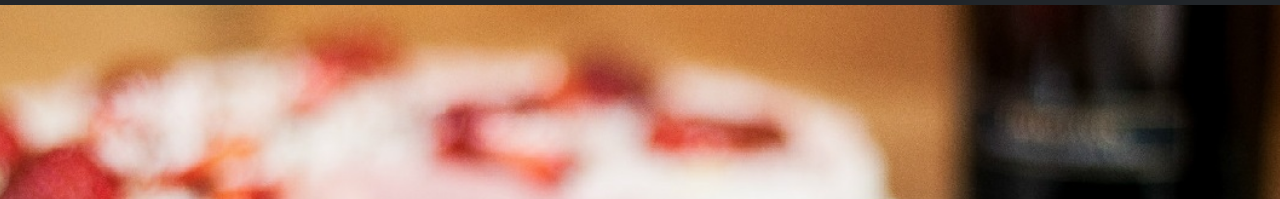
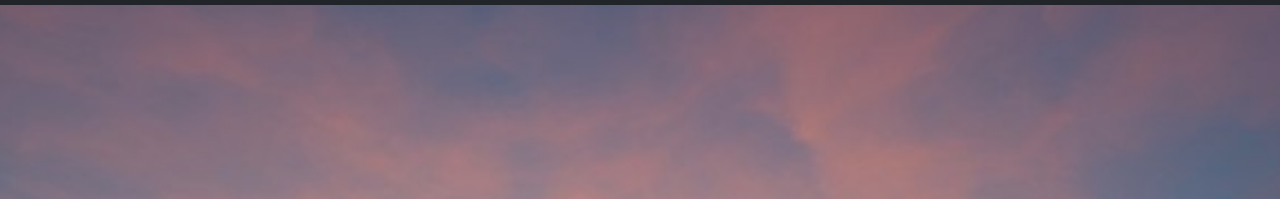
Before and after one commit to 2022justice/2022justice.github.io, a plain HTML site: page index.html in a window 1280 px wide. Shown: the part 81-280 px from the top of the page. Drawn offline with Linux system fonts and the light colour scheme.

Commit message:
0918new commit

```diff
--- a/css/index.css
+++ b/css/index.css
@@ -1,6 +1,6 @@
 body{
     font-family: Microsoft JhengHei;
-    background-image:url(../images/cake.jpg);
+    background-image:url(../images/banner.jpg);
     background-repeat: no-repeat;
     background-attachment: fixed;
     background-position: center center;
```
